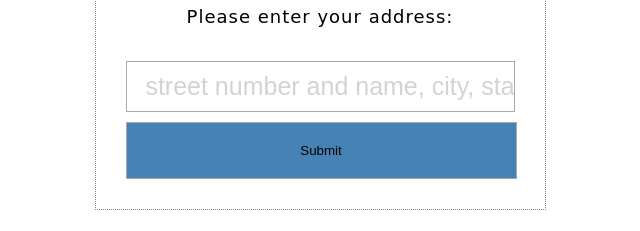
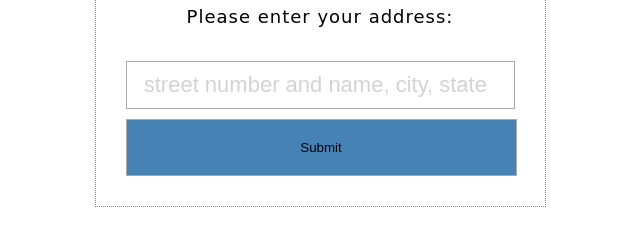
Before and after one commit to depadiernos/token-hider-inator, a website built with Parcel: page src/site/index.html in a window 1280 px wide. Shown: the part 503-734 px from the top of the page, 320-960 px from the left. Built offline with nearby package versions, Linux system fonts and the light colour scheme.

Commit message:
make input font smaller

```diff
--- a/src/site/css/index.css
+++ b/src/site/css/index.css
@@ -55,7 +55,7 @@ h4 {
 }
 
 .form input {
-  font-size: 2.5rem;
+  font-size: 2.2rem;
   width: 100%;
   border: 1px solid darkgray;
   margin: 1rem 0;
```
